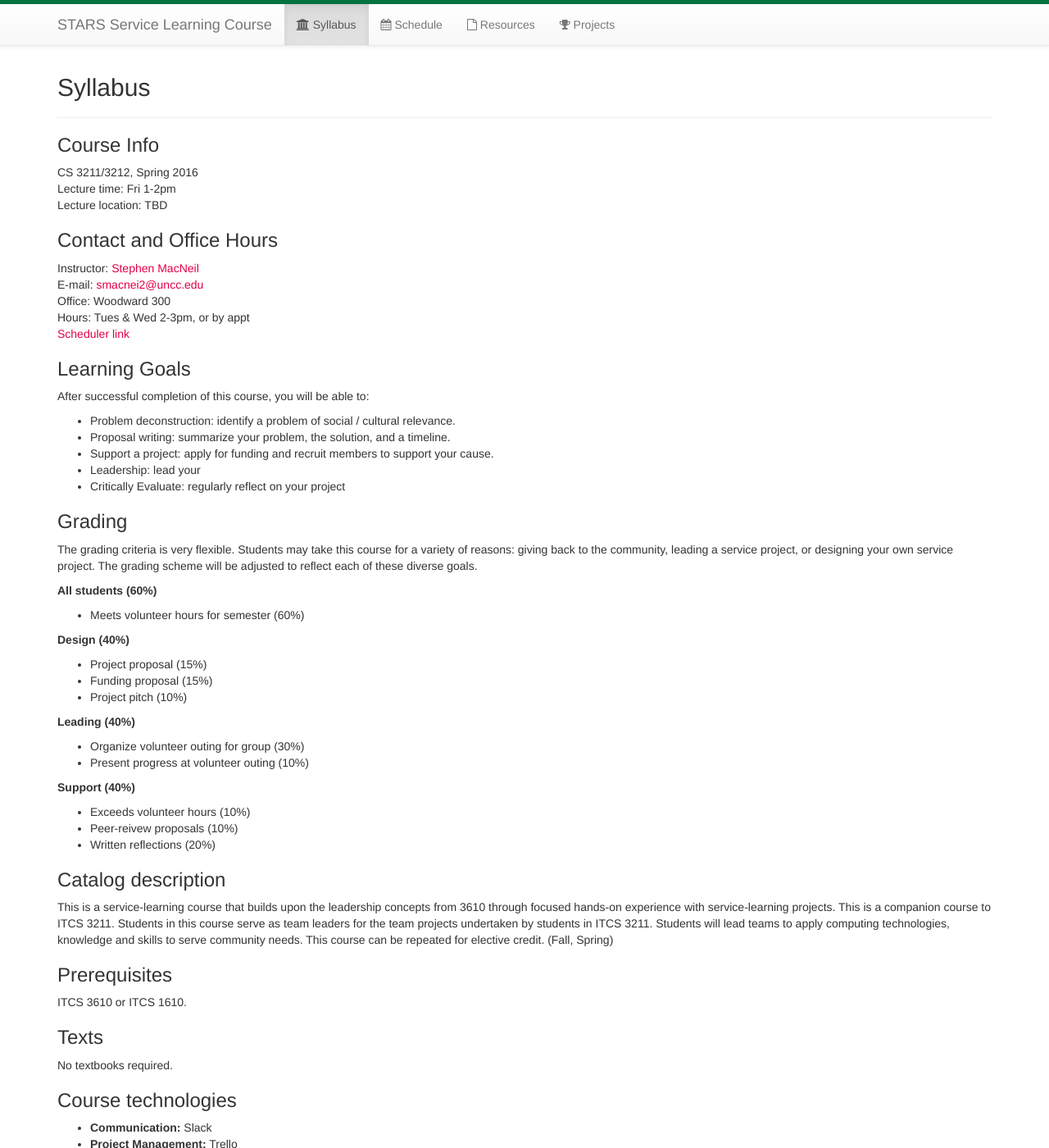
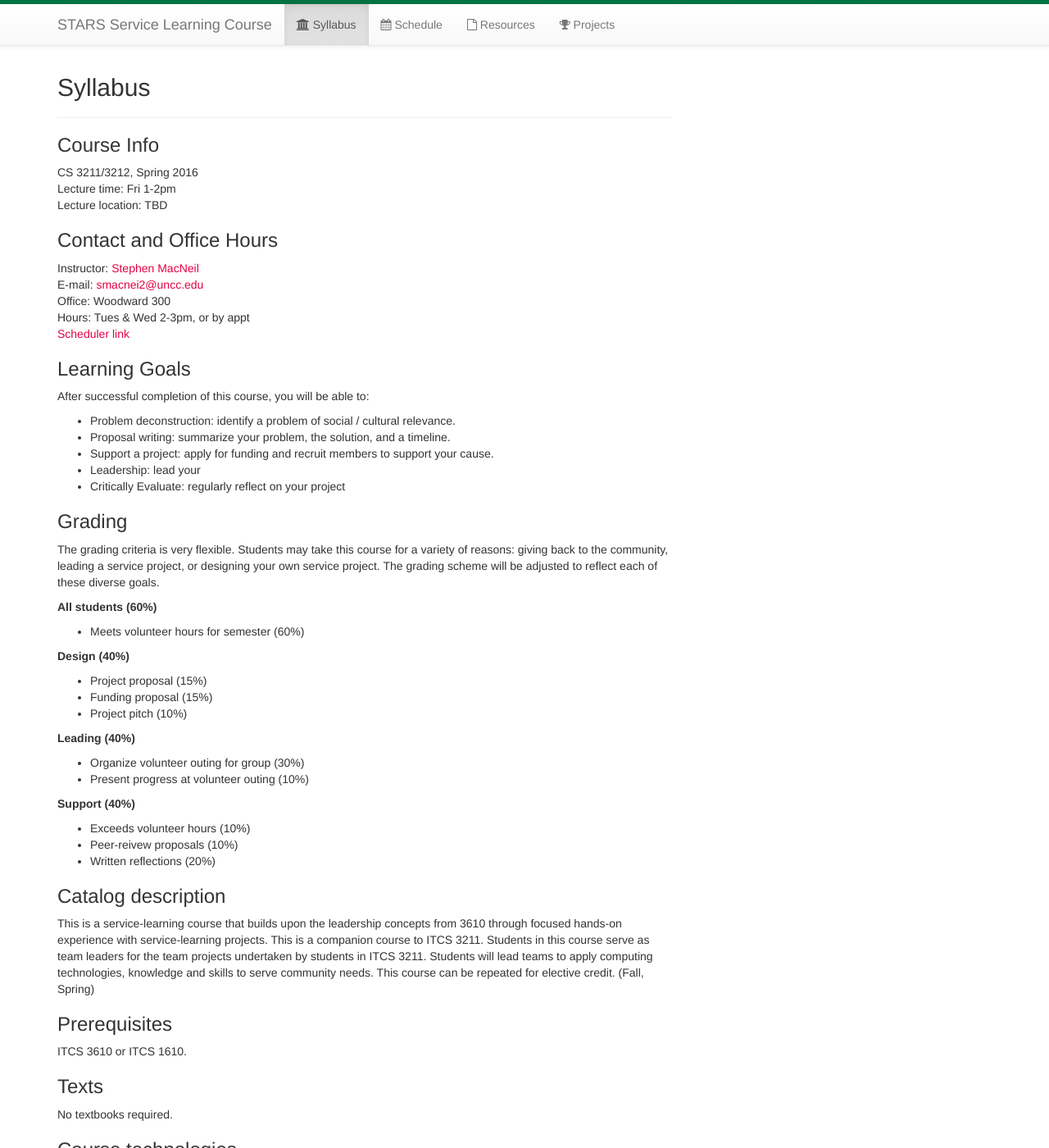
Before and after one commit to stevemacn/service-learning-course, a Jekyll site: the page built from syllabus.md, in a window 1280 px wide and 1400 px high. Shown: the whole window at 82% size. Built offline with Jekyll 4.4.1, drawn with Linux system fonts in a browser that asks for light colours; nearby versions of some CDN libraries.

Commit message:
provide a handle to style pages individually

```diff
--- a/_layouts/top.html
+++ b/_layouts/top.html
@@ -53,8 +53,9 @@
     {% include navbar.html %}
 
     <div class="container theme-showcase" role="main">
-
-      {{ content }}
+      <div class="{{ page.title }}">
+        {{ content }}
+      </div>
 
       <div class="push"></div>
 
--- a/css/theme.css
+++ b/css/theme.css
@@ -1,3 +1,8 @@
+
+div.Syllabus {
+  margin-right: auto;
+  max-width: 750px;
+}
 
 * {
   margin: 0;
```
